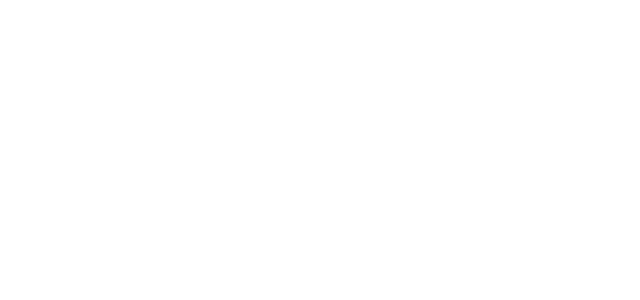
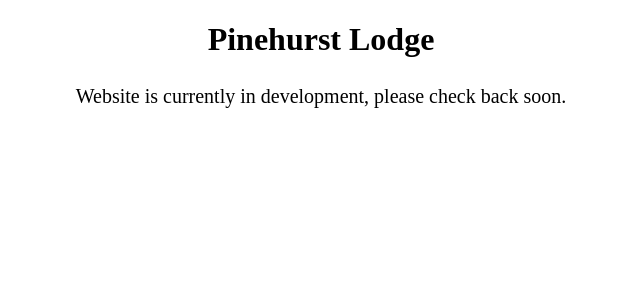
Before and after one commit to BruerDevelopment/PinehurtLodge, a Next.js app: page / in a window 1280 px wide. Shown: the top 300 px of the page, without its empty margins (319-959 px from the left). Built offline with nearby package versions, Linux system fonts and the light colour scheme.

Commit message:
Setup Development Message

```diff
--- a/site_config.js
+++ b/site_config.js
@@ -1,13 +1,12 @@
 
-const HOSTNAME = "keeganbruer.github.io";
-const BASE_PATH = "/ParkerPortfolio";
+const HOSTNAME = "Pinehurt-Lodge.com";
+const BASE_PATH = "";
 export const CONFIG = {
     HOSTNAME,
     BASE_PATH,
     BASE_URL: `https://${HOSTNAME}${BASE_PATH}`,
-    google_as_id:"ca-pub-3821979167237241",
     page_meta: {
-        title: "Parker Bruer",
+        title: "Pinehurt Lodge",
         description:""
     }
 }
--- a/src/app/(Pages)/(Home)/content.tsx
+++ b/src/app/(Pages)/(Home)/content.tsx
@@ -13,7 +13,9 @@
 export default () => {
   return (
     <>
-      <Section style={{"marginBottom":"-6px"}}>
+      <Section style={{ "marginBottom": "-6px" }}>
+        <h1>Pinehurst Lodge</h1>
+        <p>Website is currently in development, please check back soon.</p>
       </Section>
     </>
   );
```
